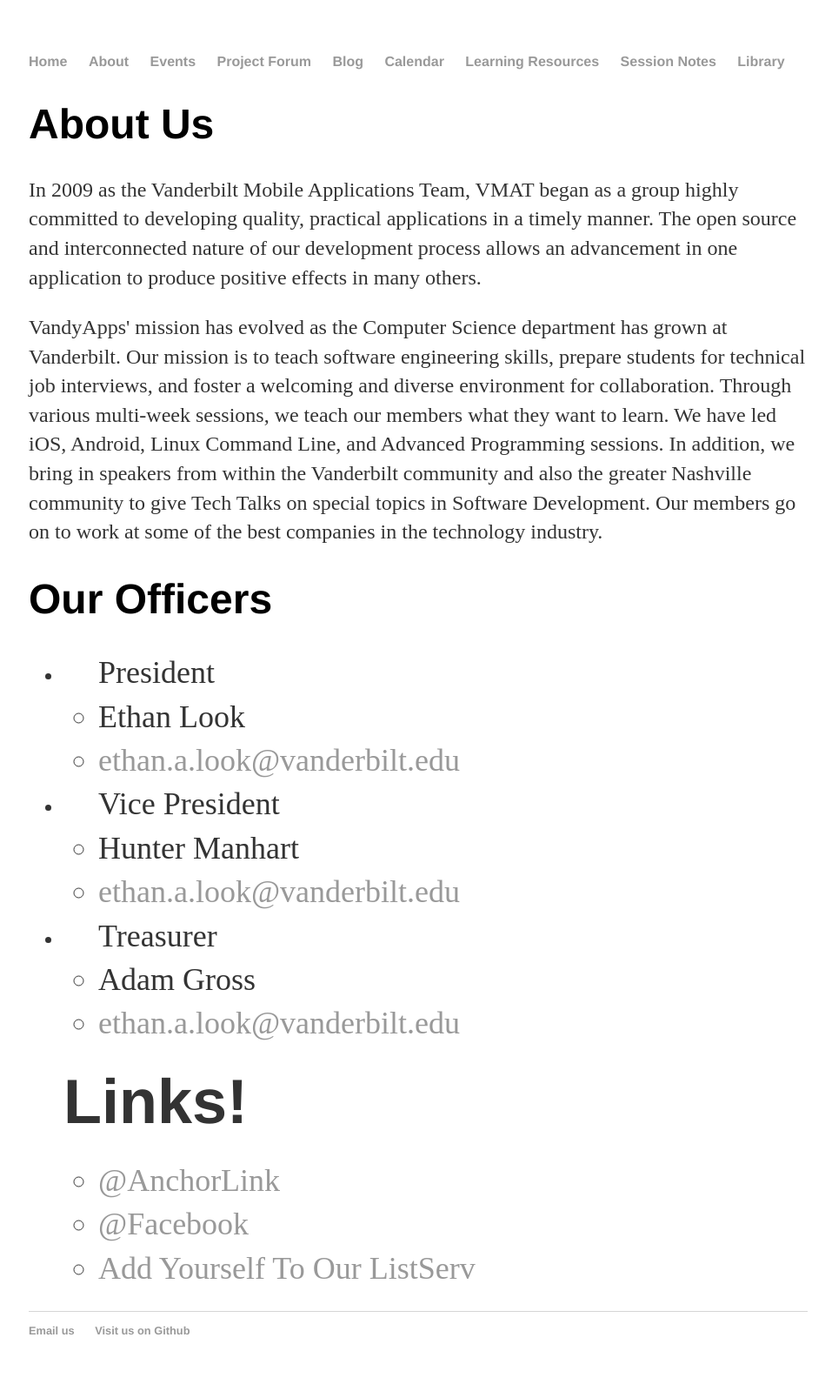
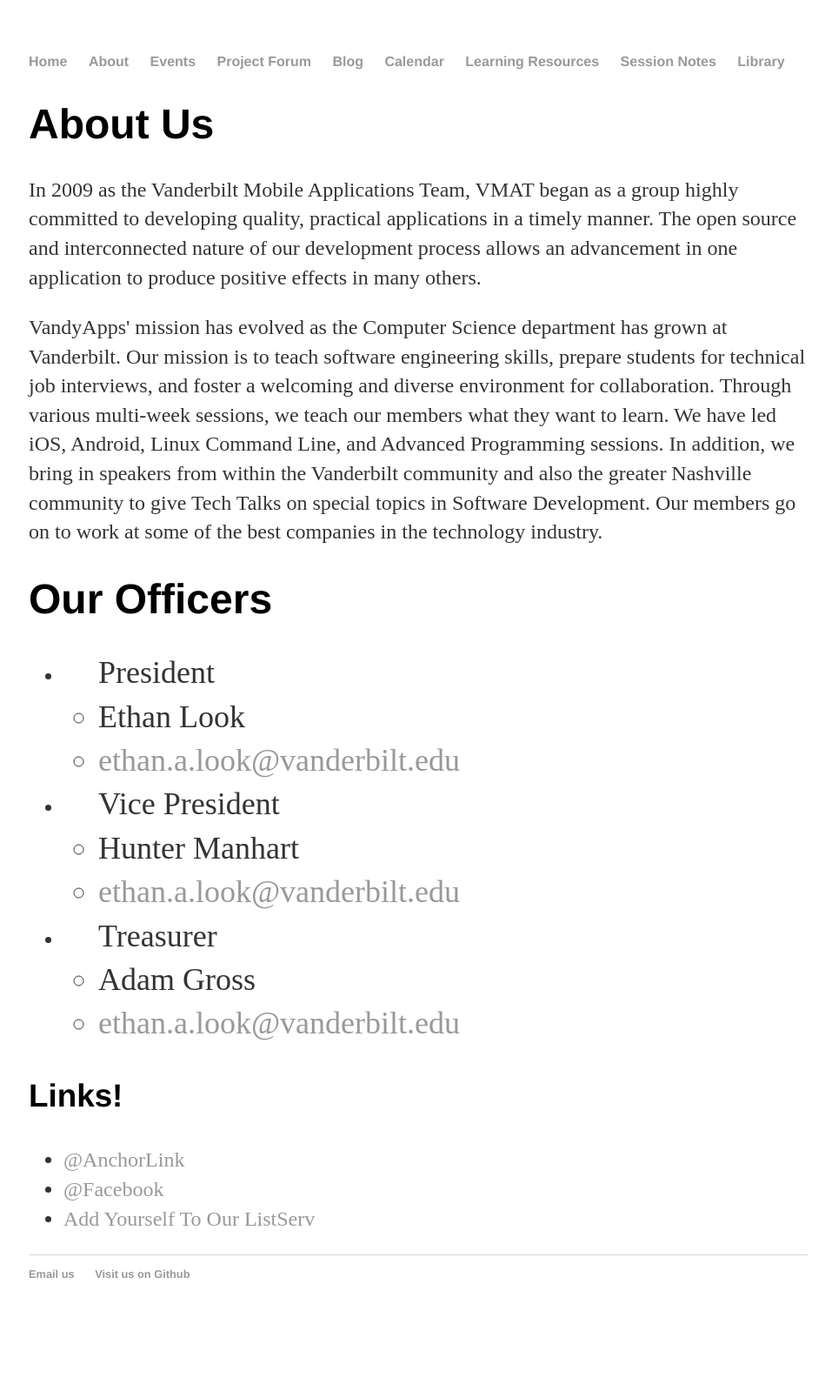
Before and after one commit to VandyApps/adamMgross.github.io, a Jekyll site: the page built from about/index.html, in a window 1280 px wide. Shown: the whole page at 87% size, without its empty margins (159-1116 px from the left). Built offline with Jekyll 4.4.1, drawn with Linux system fonts in a browser that asks for light colours; after the commit the page ends 1534 px from its top, so only the background shows below that.

Commit message:
Automated commit message.

```diff
--- a/about/index.html
+++ b/about/index.html
@@ -21,7 +21,8 @@
                     <li>Adam Gross</li>
                     <li><a href="mailto:ethan.a.look@vanderbilt.edu">ethan.a.look@vanderbilt.edu</a></li></ul>
                 </li>
-                <h1>Links!</h1>
+                </ul>
+                <h3>Links!</h3>
 			<ul class="Links">
 				<li><a href="https://anchorlink.vanderbilt.edu/organization/VandyApps">@AnchorLink</a></li>
 				<li><a href="https://www.facebook.com/VandyApps/?fref=ts&ref=br_tf">@Facebook</a></li>
```
